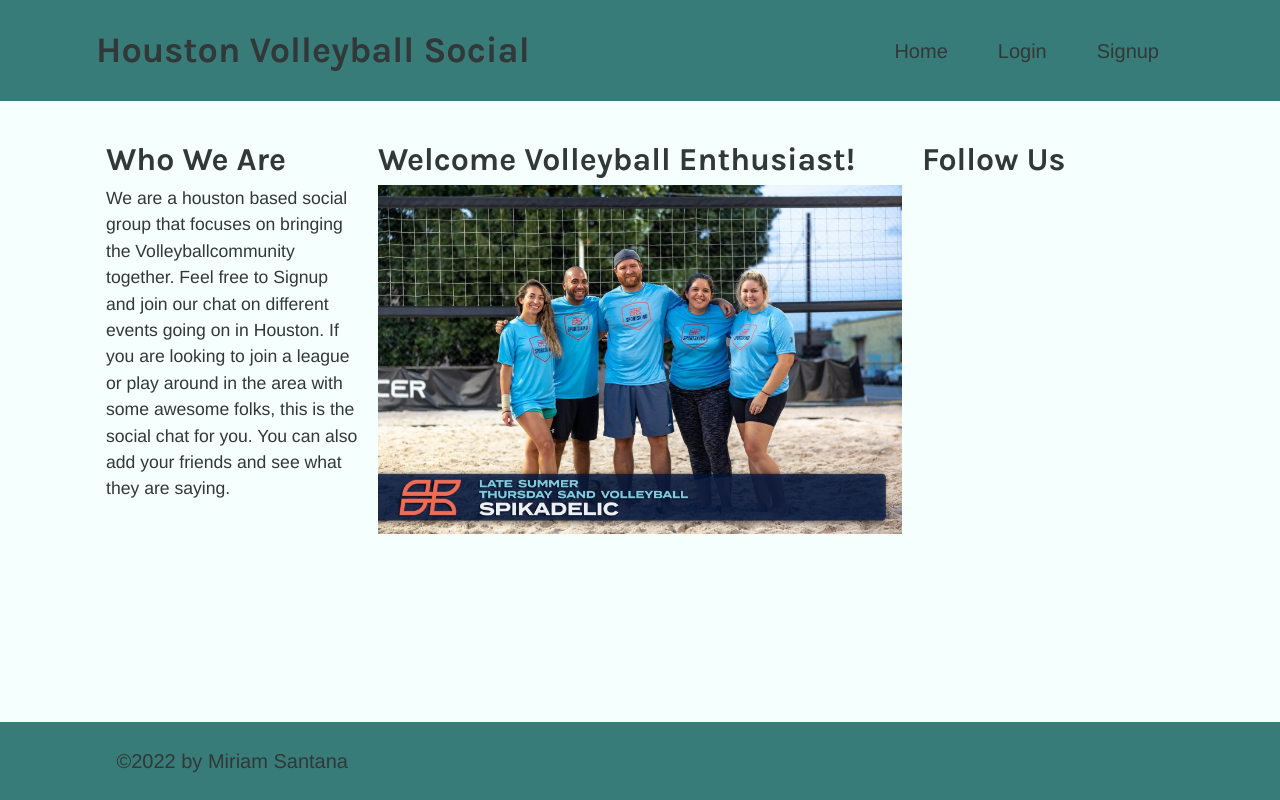
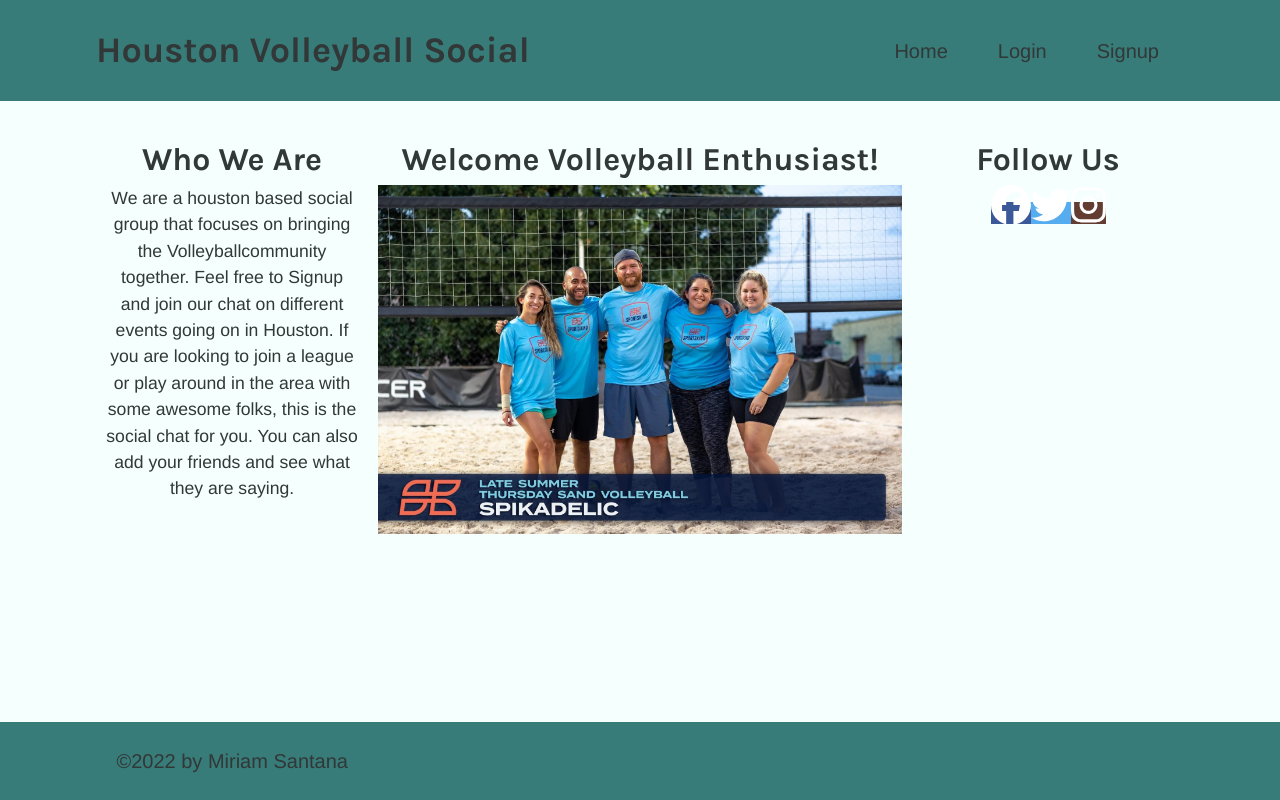
Before and after one commit to santanam23/houston-adult-hobbies, a React (Create React App) app in the folder client/: page / in a window 1280 px wide. Built offline with nearby package versions, Linux system fonts and the light colour scheme.

Commit message:
added social media connections

```diff
--- a/client/package.json
+++ b/client/package.json
@@ -6,6 +6,7 @@
   "dependencies": {
     "@apollo/client": "^3.5.10",
     "@fortawesome/fontawesome-svg-core": "^6.1.1",
+    "@fortawesome/free-brands-svg-icons": "^6.1.1",
     "@fortawesome/free-solid-svg-icons": "^6.1.1",
     "@fortawesome/react-fontawesome": "^0.1.18",
     "@testing-library/jest-dom": "^5.11.4",
--- a/client/public/index.html
+++ b/client/public/index.html
@@ -26,6 +26,7 @@
    <link
     href="https://fonts.googleapis.com/css2?family=Inconsolata:wght@300;400;800&family=Karla:ital,wght@0,700;1,400&display=swap"
     rel="stylesheet">
+    <link rel="stylesheet" href="https://cdnjs.cloudflare.com/ajax/libs/font-awesome/4.7.0/css/font-awesome.min.css">
 </head>
 
 <body>
--- a/client/public/webpack.config.js
+++ b/client/public/webpack.config.js
@@ -3,15 +3,15 @@ const WebpackPwaManifest = require("webpack-pwa-manifest");
 new WebpackPwaManifest({
     name: "Houston Volleyball Social",
     short_name: "Houston Volleyball Social",
-    description: "An app that allows you to view upcoming food events.",
+    description: "An app that allows you to view volleyball events near you",
     start_url: "../index.html",
     background_color: "#01579b",
     theme_color: "#ffffff",
     fingerprints: false,
     inject: false,
     icons: [{
-      src: path.resolve("assets/img/icons/icon-512x512.png"),
+      src: path.resolve("images/image5.jpeg"),
       sizes: [96, 128, 192, 256, 384, 512],
-      destination: path.join("assets", "icons")
+      destination: path.join("images", "icons")
     }]
   })
--- a/client/src/pages/Home.js
+++ b/client/src/pages/Home.js
@@ -1,5 +1,11 @@
 import React from 'react';
 import home from '../assets/images/icons/home.jpeg';
+import { FontAwesomeIcon } from "@fortawesome/react-fontawesome";
+import {
+    faFacebook,
+    faTwitter,
+    faInstagram
+  } from "@fortawesome/free-brands-svg-icons";
 import './home.css';
 const Home = () => {
     return (
@@ -17,7 +23,19 @@ const Home = () => {
 
             <div className="column side">
                 <h2>Follow Us</h2>
-                <p></p>
+                <div className="row">
+                <a href="https://www.facebook.com/search/top?q=sportskind%20-%20hou"
+                    className="facebook-social">
+                    <FontAwesomeIcon icon={faFacebook} size="2x"/>
+                </a>
+                <a href="https://www.twitter.com/" className="twitter-social">
+                    <FontAwesomeIcon icon={faTwitter} size="2x" />
+                </a>
+                <a href="https://www.instagram.com/houstonsandvolleyball/?hl=en"
+                    className="instagram-social">
+                    <FontAwesomeIcon icon={faInstagram} size="2x"/>
+                </a>
+                </div>
             </div>
         </div>
         </main>
--- a/client/src/pages/home.css
+++ b/client/src/pages/home.css
@@ -15,11 +15,13 @@ body {
 /* Left and right column */
 .column.side {
   width: 25%;
+  text-align: center;
 }
 
 /* Middle column */
 .column.middle {
   width: 50%;
+  text-align: center;
 }
 
 /* Clear floats after the columns */
@@ -32,6 +34,43 @@ body {
 .home-main-image {
     width: 100%;
 }
+
+/* Style all font awesome icons */
+.fa {
+  padding: 20px;
+  font-size: 30px;
+  width: 30px;
+  text-align: center;
+  text-decoration: none;
+  border-radius: 50%;
+}
+
+/* Add a hover effect if you want */
+.fa:hover {
+  opacity: 0.7;
+}
+
+/* Set a specific color for each brand */
+
+/* Facebook */
+.facebook-social {
+  background: #3B5998;
+  color: white;
+}
+
+/* Twitter */
+.twitter-social {
+  background: #55ACEE;
+  color: white;
+}
+
+/* Instagram */
+.instagram-social {
+  background: #633d32;
+  color: white;
+}
+
+
 /* Responsive layout - makes the three columns stack on top of each other instead of next to each other */
 @media screen and (max-width: 600px) {
   .column.side, .column.middle {
```
Also changed, not shown: 1 other file (tests, documents, lock files or other folders).
